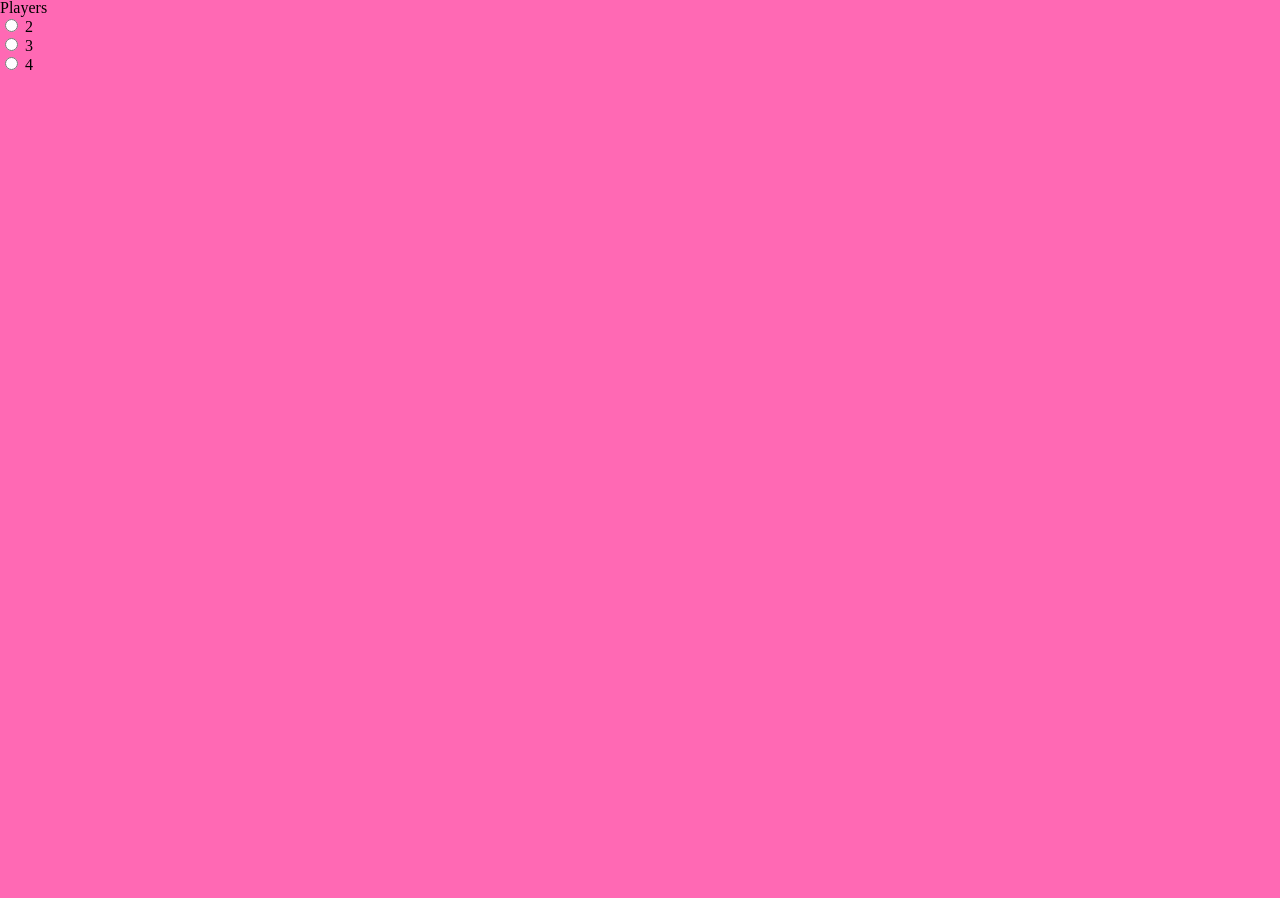
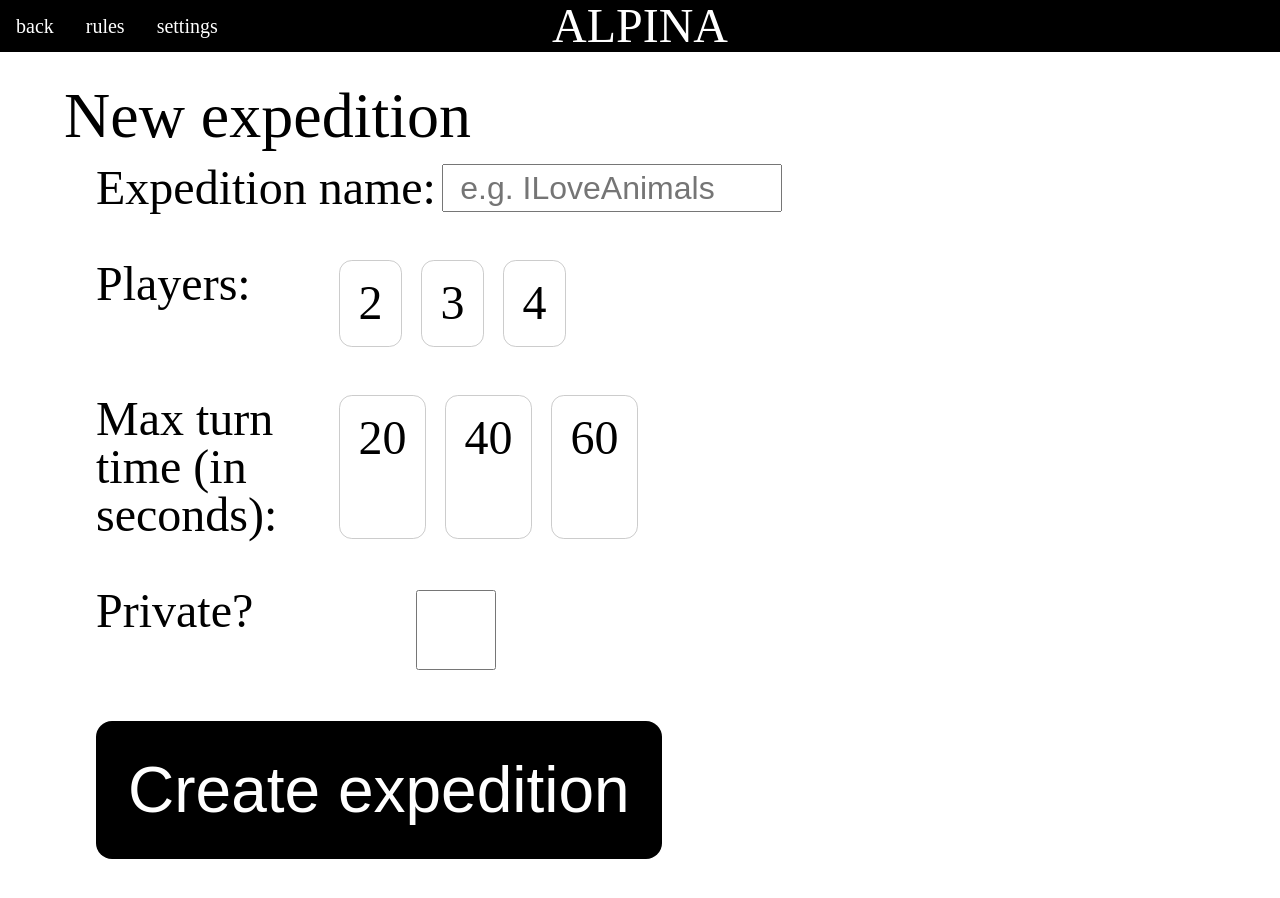
Before and after one commit to SausMeesterXIV/TestAlpina, a website: page src/lobby-creation.html in a window 1280 px wide. Before the commit the page ends 800 px from the top, so only its background shows below. Drawn offline with Linux system fonts and the light colour scheme.

Commit message:
full lobby creation page

```diff
--- a/src/assets/css/lobby.css
+++ /dev/null
@@ -1,19 +0,0 @@
-#navbar li {
-    display: inline-block;
-}
-
-body{
-    display: flex;
-
-}
-form{
-    width: 200px;
-}
-
-form div{
-    display: inline;
-}
-
-#time label, #time input{
-    display: inline-block;
-}
--- /dev/null
+++ b/src/assets/css/lobbyCreation.css
@@ -0,0 +1,119 @@
+form{
+    display: flex;
+    gap: 0.2rem;
+    width: 75%;
+    margin: 1rem 4rem 3rem 6rem;
+}
+
+form label{
+    font-size: 3rem;
+}
+
+#name input{
+    font-size: 2rem;
+    padding-left: 1rem;
+    padding-right: 2rem;
+    width: 30%;
+}
+
+#name input::placeholder{
+    font-size: 2rem;
+}
+
+
+#players p {
+    margin-right: 10rem;
+    padding-right: 10rem;
+}
+
+#players label{
+
+    display: inline-block;
+    padding: 1.15rem 1.15rem;
+    margin-right: 1rem;
+    border: 0.1rem solid #ccc;
+    border-radius: 0.8rem;
+
+    cursor: pointer;
+}
+
+form input[type="radio"]{
+    /*Makes the radio checkbox itself invisible*/
+    display: none;
+}
+
+#players label:hover{
+    /*When hovering over a radiobutton change it's color so it's visible you can click it*/
+    background-color: black;
+    color: white;
+}
+
+#time label:hover{
+    /*When hovering over a radiobutton change it's color so it's visible you can click it*/
+    background-color: black;
+    color: white;
+}
+
+#players input[type="radio"]:checked + label {
+    /*When the radiobutton/label is clicked make it so the label itself changes color*/
+    background-color: black;
+    color: white;
+}
+
+#time label{
+    display: inline-block;
+    padding: 1.15rem 1.15rem;
+    margin-right: 1rem;
+
+    border: 0.1rem solid #ccc;
+    border-radius: 0.8rem;
+
+    cursor: pointer;
+}
+
+#time input[type="radio"]:checked + label {
+    /*When the radiobutton/label is clicked make it so the label itself changes color*/
+    background-color: black;
+    color: white;
+}
+
+form label:hover{
+    background-color: white;
+    color: black;
+}
+
+input[type="checkbox"]{
+    margin-left: 10rem;
+    width:5rem ;
+    height:5rem;
+}
+
+input[type="button"]{
+    font-size: 4rem;
+    background-color: black;
+    color: white;
+    padding: 2rem 2rem;
+    border: none;
+    border-radius: 1rem;
+    cursor: pointer;
+    transition: background-color 0.15s ease;
+}
+
+input[type="button"]:hover{
+    cursor: pointer;
+    background-color: #333;
+}
+input[type="button"]:active{
+    background-color: #111;
+    transform: scale(0.97);
+}
+
+h1{
+    font-size: 4rem;
+    margin-left: 4rem;
+    margin-top: 2rem;
+}
+h2{
+    font-size: 3rem;
+    width: 25%;
+}
--- a/src/assets/css/screen.css
+++ b/src/assets/css/screen.css
@@ -1,3 +1,69 @@
+:root {
+    --primary-bg-color: white;
+
+    --primary-nav-bg-color: black;
+    --primary-nav-text-color: white;
+
+    --primary-button-bg-color: black;
+    --primary-button-text-color: white;
+
+    --comment-text-color: grey;
+}
 body {
- background-color: hotpink;
+ background-color: white;
 }
+
+nav{
+     background: var(--primary-nav-bg-color);
+     color: var(--primary-nav-text-color);
+
+     margin-bottom: 1rem;
+ }
+
+#navbar{
+    display: flex;
+    align-items: center;
+    position: relative;
+    padding: 0;
+    margin: 0;
+}
+
+ul li{
+    font-size: 1.25rem;
+    padding: 0.5rem;
+}
+
+li a{
+    display: block;
+    text-decoration: none;
+    color: white;
+    padding: 0.5rem;
+}
+
+li a{
+    display: block;
+    text-decoration: none;
+    color: white;
+}
+
+#alpina {
+    position: absolute;
+    left: 50%;
+    transform: translateX(-50%); /*Move the element left by half of its own width*/
+    font-size: 3rem;
+}
+
+
+#right-side{
+    margin-left: auto;
+    display: flex;
+}
+
+#rules{
+    margin-right: auto;
+}
+
+li a:hover{
+    background-color: white;
+    color: black;
+}
--- a/src/lobby-creation.html
+++ b/src/lobby-creation.html
@@ -2,73 +2,63 @@
 <html lang="en" xmlns="http://www.w3.org/1999/html">
 <head>
     <meta charset="UTF-8">
-    <title>Lobby</title>
+    <title>Alpina | Lobby creation</title>
+
+    <link rel="icon" type="image/png" sizes="16x16" href="favicon-16x16.png">
+    <link rel="mask-icon" href="safari-pinned-tab.svg" color="#5bbad5">
+
+
     <link rel="stylesheet" href="assets/css/reset.css">
+    <link rel="stylesheet" href="assets/css/lobbyCreation.css">
     <link rel="stylesheet" href="assets/css/screen.css">
-    <link rel="stylesheet" href="assets/css/lobby.css">
+
 
 
 </head>
 <body>
-<!--<nav>-->
-<!--    <ul id="navbar">-->
-<!--        <li><a href="#">back</a></li>-->
-<!--        <li id="alpina">ALPINA</li>-->
-<!--        <li><a href="#">rules</a></li>-->
-<!--        <li><a href="#" id="settings">settings</a></li>-->
-<!--    </ul>-->
-<!--</nav>-->
+<nav>
+    <ul id="navbar">
+        <li><a href="#">back</a></li>
+        <li id="alpina">ALPINA</li>
+        <li><a href="#">rules</a></li>
+        <li><a href="#" id="settings">settings</a></li>
+    </ul>
+</nav>
 
-<!--<h1>New expedition</h1>-->
+<h1>New expedition</h1>
 
-<!--<form id="name">-->
-<!--    <label for="Expedition name">Expedition name:</label><br>-->
-<!--    <input type="text" id="Expedition name" name="expedition name" ><br>-->
-<!--</form>-->
+<form id="name">
+    <label for="Expedition name">Expedition name:</label><br>
+    <input type="text" id="Expedition name" name="expedition name" placeholder="e.g. ILoveAnimals" ><br>
+</form>
 
 <form id="players">
-    <p>Players</p>
-    <div>
-    <input type="radio" id="2" name="amount of players" value="2">
-    </div>
-    <label for="2">2</label><br>
-
-    <div>
-    <input type="radio" id="3" name="amount of players" value="3">
-    </div>
-    <label for="3">3</label><br>
-
-    <div>
-    <input type="radio" id="4" name="amount of players" value="4">
-    </div>
-    <label for="4">4</label>
-
+    <h2>Players:</h2>
+    <input type="radio" id="player-choice-2" name="amount of players" value="2">
+    <label for="player-choice-2">2</label>
+    <input type="radio" id="player-choice-3" name="amount of players" value="3">
+    <label for="player-choice-3">3</label>
+    <input type="radio" id="player-choice-4" name="amount of players" value="4">
+    <label for="player-choice-4">4</label>
 </form>
-<!--<form id="time">-->
-<!--    <p>Max turn time (in seconds)   </p>-->
-<!--    <input type="radio" id="10" name="amount of players" value="10"><br>-->
-<!--    <label for="10">10</label><br>-->
-<!--    <input type="radio" id="20" name="amount of players" value="20"><br>-->
-<!--    <label for="20">20</label><br>-->
-<!--    <input type="radio" id="30" name="amount of players" value="30"><br>-->
-<!--    <label for="30">30</label><br>-->
-<!--    <input type="radio" id="40" name="amount of players" value="40"><br>-->
-<!--    <label for="40">40</label>-->
-
-<!--</form>-->
-<!--<form>-->
-<!--    <label for="Private">Private?</label><br>-->
-<!--    <input type="checkbox" id="Private" name="private"><br>-->
-<!--</form>-->
+<form id="time">
+    <h2>Max turn time (in seconds):</h2>
+    <input type="radio" id="time-choice-20" name="amount of time" value="10">
+    <label for="time-choice-20">20</label>
+    <input type="radio" id="time-choice-40" name="amount of time" value="20">
+    <label for="time-choice-40">40</label>
+    <input type="radio" id="time-choice-60" name="amount of time" value="30">
+    <label for="time-choice-60">60</label>
+</form>
+<form>
+    <label for="Private">Private?</label>
+    <input type="checkbox" id="Private" name="private">
+</form>
 
 
-<!--<form>-->
-<!--    <label>Create expedition</label><br>-->
-<!--    <input type="submit" value="Submit">-->
-<!--</form>-->
+<form>
+    <input type="button" value="Create expedition">
+</form>
 
-<!--<form>-->
-<!--    <input type="submit" value="Go back">-->
-<!--</form>-->
 </body>
 </html>
```
